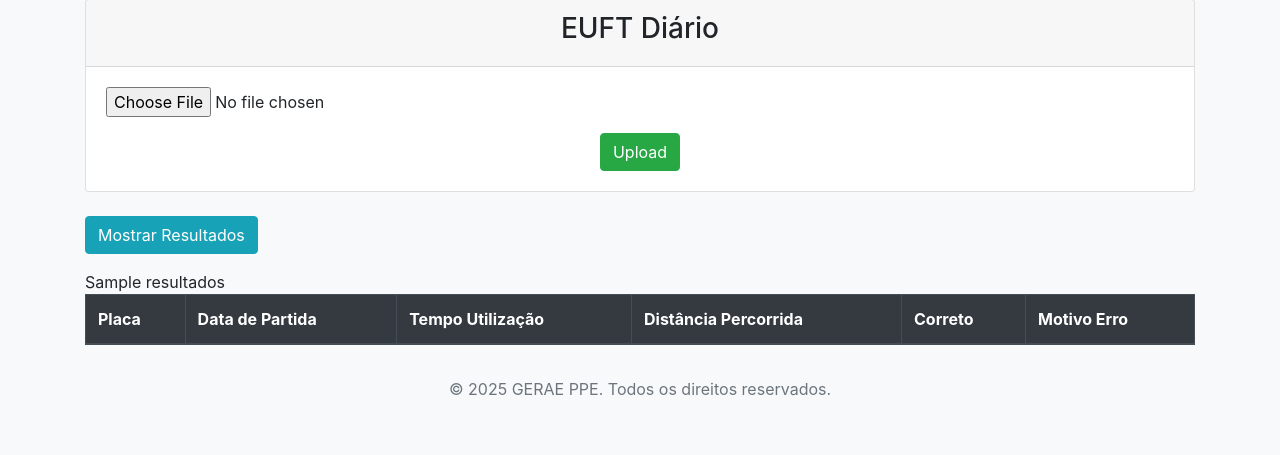
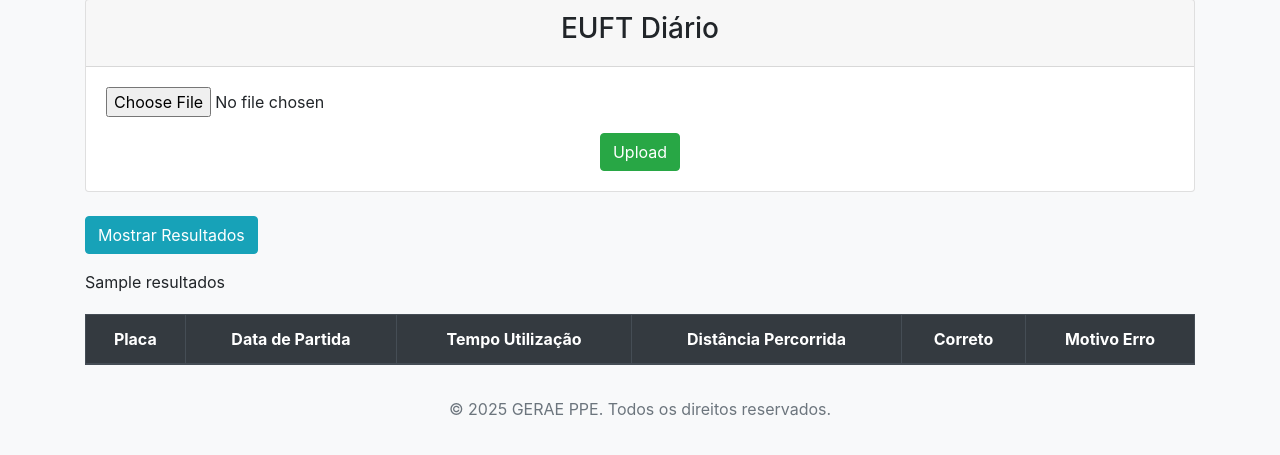
Before and after one commit to Dougas85/EUFT01, a Python web app: template templates/index.html in a window 1280 px wide, after a click on "Mostrar Resultados". Shown: the part 105-560 px from the top of the page. Run offline with Jinja, Linux system fonts and the light colour scheme; the template is opened without the code that fills it: most values are stand-ins (such as "Sample title", 1, 10 or a date in 2020); lists and menus that the app fills with data are empty; some libraries are stand-ins or nearby versions.

Commit message:
Update styles.css

```diff
--- a/static/styles.css
+++ b/static/styles.css
@@ -22,3 +22,29 @@ body {
     text-align: center;
     padding: 10px;
 }
+
+.table {
+    margin-top: 20px;
+}
+
+.table thead {
+    background-color: #343a40;
+    color: #ffffff;
+}
+
+.table tbody tr:nth-child(even) {
+    background-color: #f2f2f2;
+}
+
+.table tbody tr:hover {
+    background-color: #e9ecef;
+}
+
+.table th, .table td {
+    text-align: center;
+    vertical-align: middle;
+}
+
+.table th {
+    font-weight: bold;
+}
```
